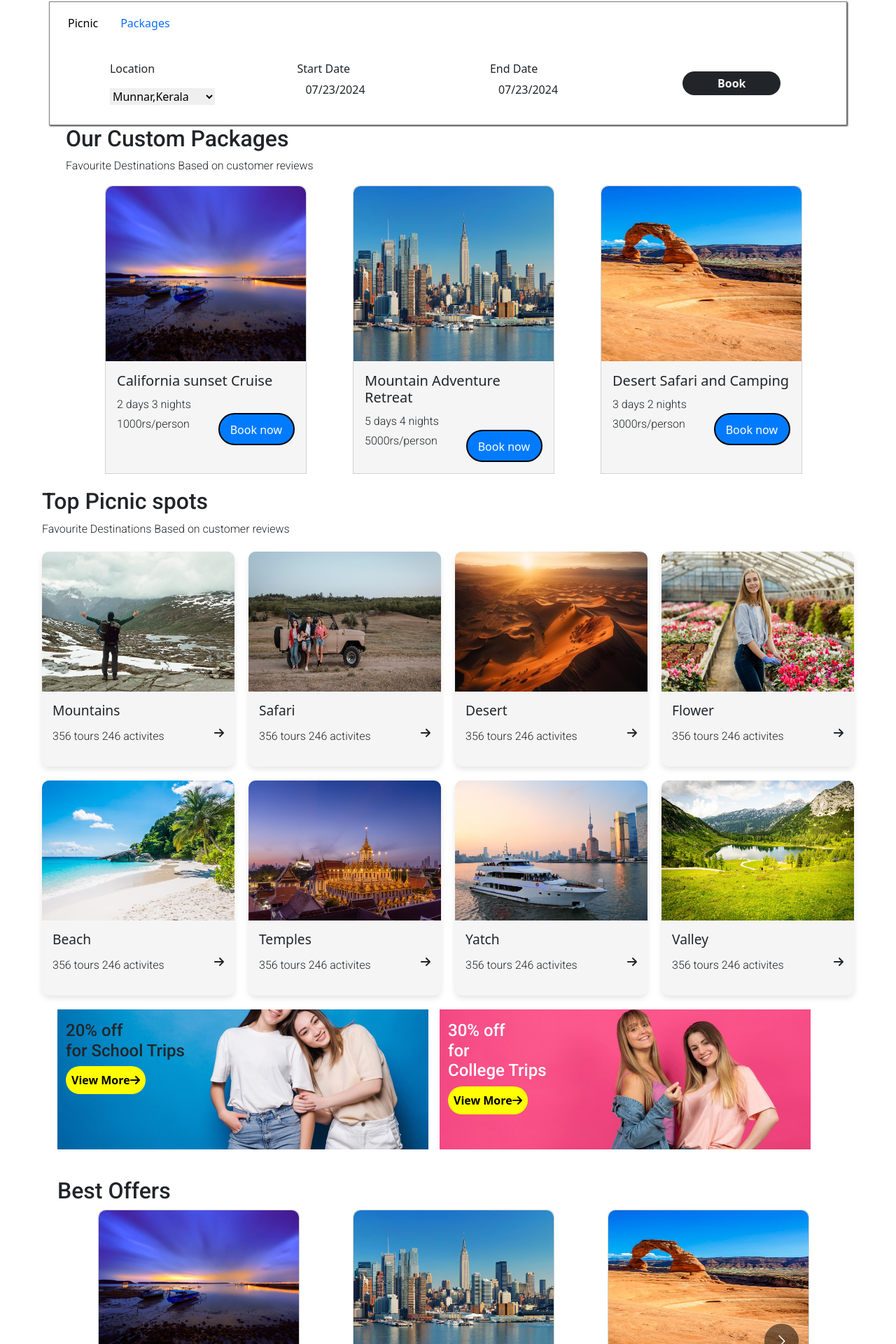
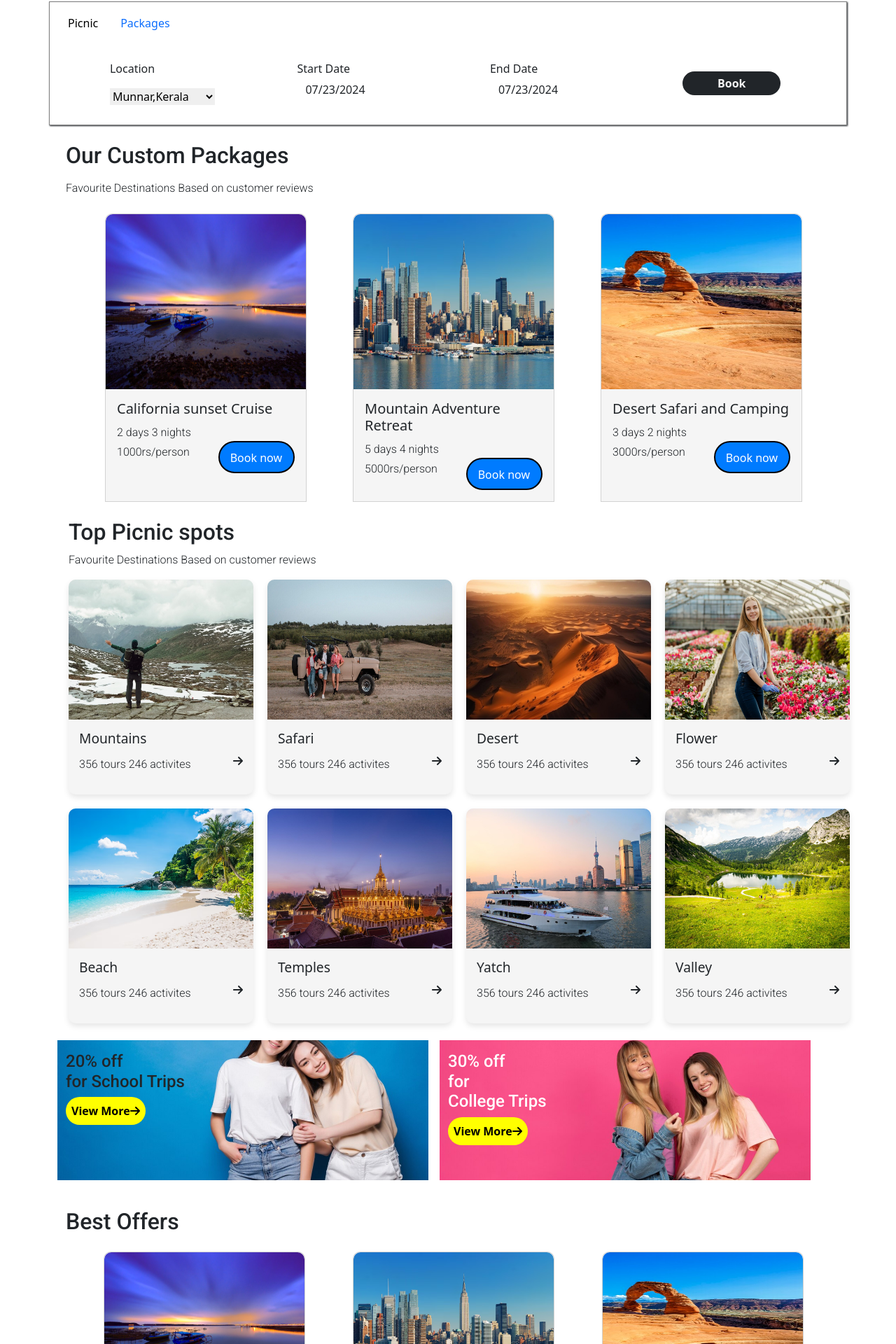
Before and after one commit to HarisAhmed777/Demostar, a React (Vite) app: page / in a window 1280 px wide. Shown: the part 842-2762 px from the top of the page at 70% size. Built offline with nearby package versions, Linux system fonts and the light colour scheme.

Commit message:
chore:homepage style

```diff
--- a/src/components/Bestoffers/Bestoffers.jsx
+++ b/src/components/Bestoffers/Bestoffers.jsx
@@ -54,10 +54,10 @@ const offersdata = [
 ];
     return(
         <>
-        <div class={`container-fluid ${theme?"bg-dark text-white":null}`}>
+        <div class={`container ${theme?"bg-dark text-white":null}`}>
         <div className={`mb-5 ${theme?"bg-dark text-white":"bestoffbg"}`}>
-        <div className='container pb-4 '>
-            <h2 className=''>Best Offers </h2>
+        <div className='container mb-4 '>
+            <h2 className='mb-4'>Best Offers </h2>
             <div className='container bfcont'>
                 <Carousel responsive={responsive}>
                 <Offer {...offersdata[0]}/>
--- a/src/components/CustomPackages/custompackages.jsx
+++ b/src/components/CustomPackages/custompackages.jsx
@@ -32,11 +32,11 @@ const packages = [
 function Custompackages(){
     const {theme} = useContext(Context);
     return(
-        <div className={`w-100 container-fluid ${theme?"bg-dark text-white":null}`}>
-        <div className={`container w-100 text-center `}>
-            <div className="conatinerhead container">
-                <h2 className="text-start">Our Custom Packages</h2>
-                <p className="text-start">Favourite Destinations Based on customer reviews</p>
+        <div className={`w-100 container mb-4 ${theme?"bg-dark text-white":null}`}>
+        <div className={` w-100 text-center `}>
+            <div className="conatinerhead container ">
+                <h2 className="text-start mb-3">Our Custom Packages</h2>
+                <p className="text-start mb-4">Favourite Destinations Based on customer reviews</p>
             </div>
             <div className={`cards-container`}>
                 {packages.map((pkg, index) => (
--- a/src/components/FAQ/faq.jsx
+++ b/src/components/FAQ/faq.jsx
@@ -59,11 +59,7 @@ function FAQ() {
 
                 ))}
             </div>
-            <div className="text-center rounded-pill mb-5">
-                <button className="btn bg-dark text-white rounded-pill">Our support Center</button>
-                <button className="btn fw-bold">Contact us --</button>
 
-            </div>
         </>
     );
 }
--- a/src/components/Footer/footer.jsx
+++ b/src/components/Footer/footer.jsx
@@ -8,7 +8,7 @@ function Footer() {
             <div className="bg-dark text-white overflow-hidden">
                 <div className="container mt-4">
                     <div className="row">
-                        <div className="col-lg-3 col-md-3 text-center">
+                        <div className="col-lg-3 col-md-3 text-start">
                             <h5 className="fw-bold">Star Holidays</h5>
                             <p className="fw-light">90/7 Chennai 60032</p>
                             <p className="fw-light">working hours :09.00am to 06.30pm</p>
@@ -17,18 +17,18 @@ function Footer() {
                                 <span className="fw-bold text-warning">1800-222-3333</span>
                             </p>
                         </div>
-                        <div className="col-lg-3 col-md-3 text-center">
+                        <div className="col-lg-3 col-md-3 text-start">
                             <h5 className="fw-bold">Support</h5>
                             <Link to = '/blogpage'><p className="fw-light footerhover">Blog</p></Link>
                             <Link to = '/contactus'><p className="fw-light footerhover">Contact Us</p></Link>
                         </div>
-                        <div className="col-lg-3 col-md-3 text-center">
+                        <div className="col-lg-3 col-md-3 text-start">
                             <h5 className="fw-bold">People Also Visit</h5>
                             <Link to = '/offerpage'><p className="fw-light footerhover">Offers</p></Link>
                             <Link to = '/picnicpage'><p className="fw-light footerhover">Picnics</p></Link>
                             <Link to = '/packagepage'><p className="fw-light footerhover">Packages</p></Link>
                         </div>
-                        <div className="col-lg-3 col-md-3 text-center">
+                        <div className="col-lg-3 col-md-3 text-start">
                             <h5 className="fw-bold">Services</h5>
                             <Link to = '/packagepage'><p className="fw-light footerhover">School Tour</p></Link>
                             <Link to = '/packagepage'><p className="fw-light footerhover">College Tour</p></Link>
--- a/src/components/Header/BottomHeader.jsx
+++ b/src/components/Header/BottomHeader.jsx
@@ -31,7 +31,7 @@ function CollapsibleExample() {
 
   return (
     <>
-      <Navbar collapseOnSelect expand="lg" className={`position-fixed w-100 z-2  ${theme ? "navbar-dark" : null}`}>
+      <Navbar collapseOnSelect expand="lg" className={`position-fixed w-100 zz ${theme ? "navbar-dark" : null}`}>
         <Container className = 'navb'>
           <Navbar.Brand href="/">
             <img src={Logo} alt="" className='logoimg' />
--- a/src/components/Header/header.css
+++ b/src/components/Header/header.css
@@ -52,12 +52,11 @@
   font-family:'Roboto';
   font-weight: 800 !important;
   text-transform: uppercase;
-
+}
+.zz{
+  z-index: 2000 !important;
 }
 
-.navhome{
-  /* margin-right: 23%; */
-}
 
 .navbar-toggler {
   border: none !important;
--- a/src/components/Homeimg/homeimg.jsx
+++ b/src/components/Homeimg/homeimg.jsx
@@ -114,7 +114,7 @@ function Homeimg() {
                         </Carousel.Item>
                     </Carousel>
                 </div>
-                <div className={`container abs ${theme ? "bg-dark text-white" : "bg-white "}`}>
+                <div className={`container  mb-4 abs ${theme ? "bg-dark text-white" : "bg-white "}`}>
                     <Tabs
                         id="controlled-tab-example"
                         activeKey={key}
--- a/src/components/NewsandTips/Newsandtips.jsx
+++ b/src/components/NewsandTips/Newsandtips.jsx
@@ -37,11 +37,11 @@ const newstips = [
 function Newsandtips(){
     return(
         <>
-            <div className="container mt-5 mb-5">
-                <div  className="d-flex justify-content-between ms-5">
+            <div className="container  mt-5 mb-5">
+                <div  className="d-flex ms-4 justify-content-between">
                     <div>
-                        <h3 className="fw-bold newsheading ms-0">News,Tips & Guides</h3>
-                        <p>Lorem ipsum dolor sit amet, consectetur adipisicing elit. In, maxime.</p>
+                        <h3 className="fw-bold newsheading mb-3">News,Tips & Guides</h3>
+                        <p className="mb-4">Lorem ipsum dolor sit amet, consectetur adipisicing elit. In, maxime.</p>
                     </div>
                     <div>
                     <Link to= '/blogpage'><p className=" mt-3 fw-bold">View More</p></Link>
--- a/src/components/Picnichomepage/Picnichomepage.jsx
+++ b/src/components/Picnichomepage/Picnichomepage.jsx
@@ -60,9 +60,9 @@ const picnicpackages = [
 function Picnicpackages() {
     const {theme} = useContext(Context);
     return (
-        <div className={`container-fluid  ${theme?"bg-dark text-white":null}`} >
-        <div className="picnic-container w-100">
-            <div className="picnic-container-head">
+        <div className={`container  ${theme?"bg-dark text-white":null}`} >
+        <div className="ms-3 mb-4 w-100">
+            <div className="">
                 <h2 className="text-start">Top Picnic spots</h2>
                 <p className="text-start">Favourite Destinations Based on customer reviews</p>
             </div>
--- a/src/components/Testimonials/Testimonials.jsx
+++ b/src/components/Testimonials/Testimonials.jsx
@@ -38,9 +38,9 @@ function Testimonials(){
     return(
         <>
         <div className="container">
-            <h3 className="fw-bold ms-5">Dont take our word for it</h3>
+            <h3 className="mb-4 ms-4">Testimonilas</h3>
 
-        <Carousel responsive={responsive} className="container">
+        <Carousel responsive={responsive} className="">
         <DataTesti {...testimonials[0]}/>
         <DataTesti {...testimonials[0]}/>
         <DataTesti {...testimonials[0]}/>
--- a/src/components/Testimonials/testimonialsdata.jsx
+++ b/src/components/Testimonials/testimonialsdata.jsx
@@ -6,9 +6,9 @@ import { faStar } from '@fortawesome/free-solid-svg-icons';
 function DataTesti({ heading, comment, img, name }) {
     return (
         <>
-            <div className="container ">
+            <div className="ms-4 ">
                 <div className="row">
-                    <div className="col ms-5">
+                    <div className="col">
                         <h5>{heading}</h5>
                         <p>{comment}</p>
                         <div className="d-flex justify-content-between align-items-center">
--- a/src/components/WhyTravelwithus/Travelwithus.jsx
+++ b/src/components/WhyTravelwithus/Travelwithus.jsx
@@ -1,12 +1,6 @@
 import React from "react";
 import './Travelwithus.css'
 import profile from '../images/profile.avif';
-import visa from '../images/visa.png';
-import paypal from '../images/Paypal.png';
-import panoerr from '../images/payneer.png';
-import discover from '../images/Dsicover.png';
-import bitcoin from '../images/Bitcoin.png';
-import stripe from '../images/stripe.png';
 
 
 
```
